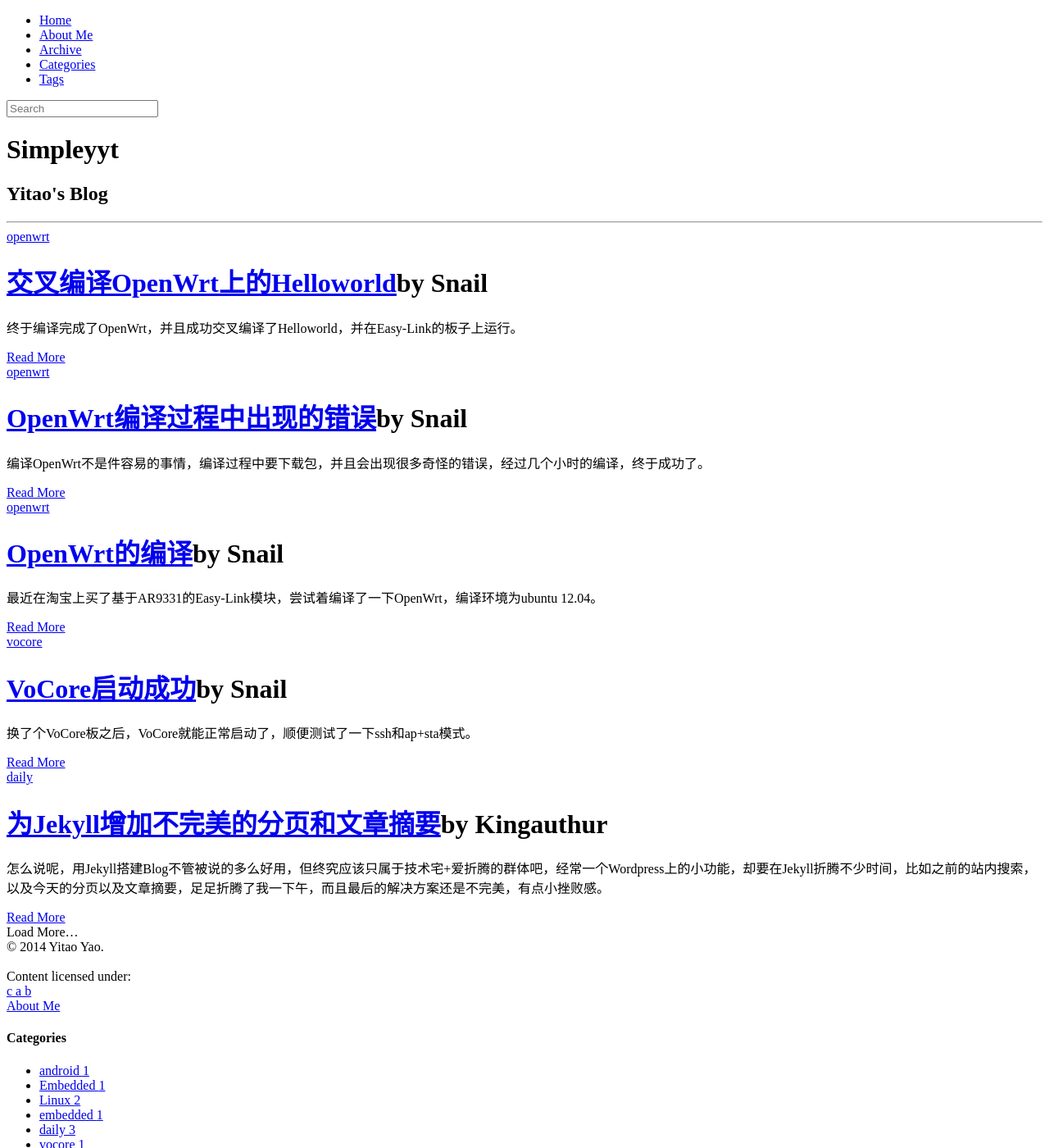
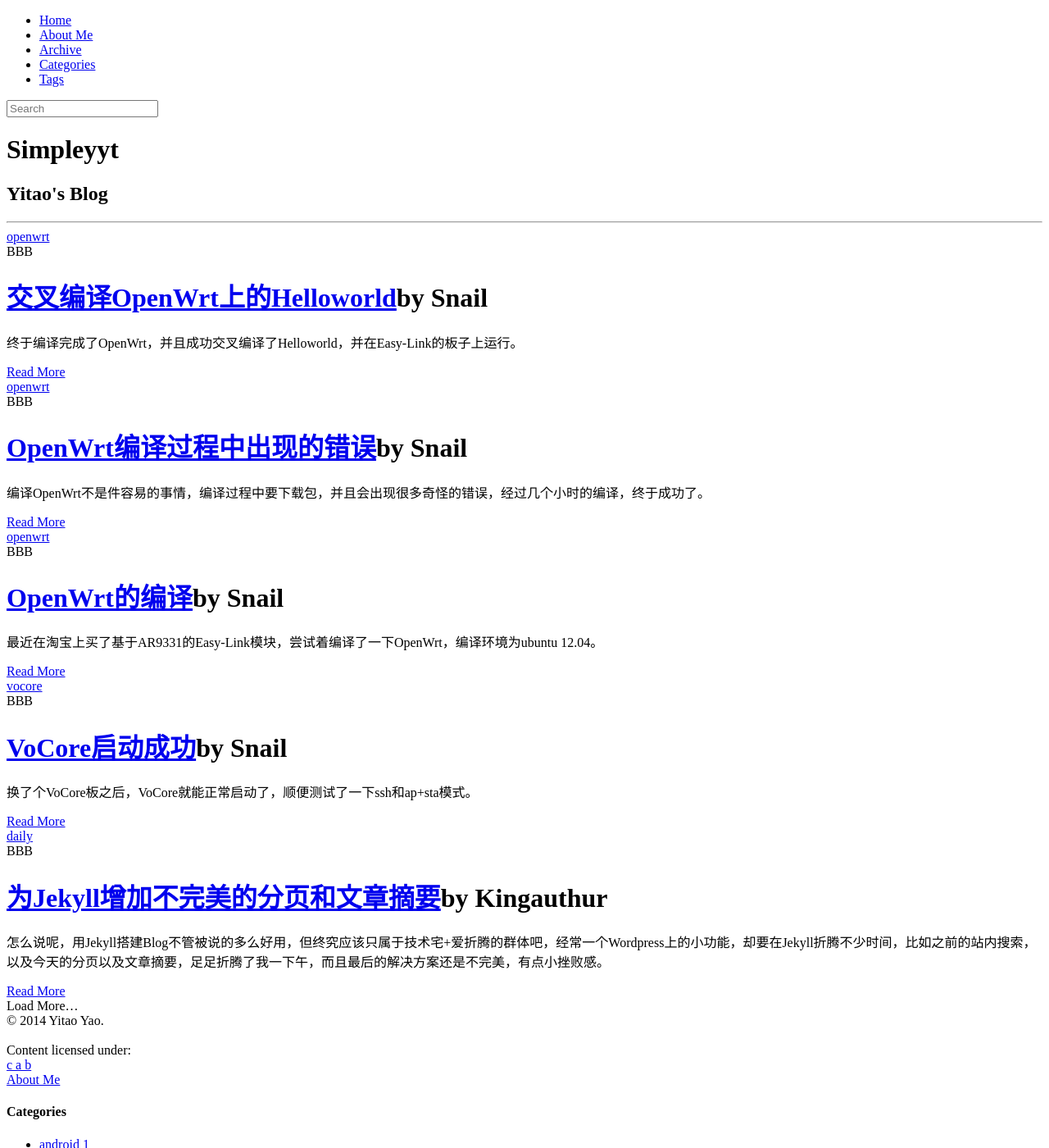
Before and after one commit to DutZMZ/Zuijishu, a Jekyll site: the page built from index.html, in a window 1280 px wide and 1400 px high. Shown: the whole window at 82% size. Built offline with Jekyll 4.4.1, drawn with Linux system fonts in a browser that asks for light colours; nearby versions of some CDN libraries; library files that are not in the unit come from our copies; the list of posts is cut into pages by our own code.

Commit message:
Update index.html

```diff
--- a/index.html
+++ b/index.html
@@ -9,7 +9,7 @@ group: home
 	{% if site.tagline %}<h2>{{ site.tagline }}</h2>{% endif %}
 	{% else %}
 	<h1>{{ page.title }} </h1>
-	{% if page.tagline %}<h2>A{{ page.tagline }}</h2>{% endif %}
+	{% if page.tagline %}<h2>ABC{{ page.tagline }}</h2>{% endif %}
 	{% endif %}
 </div>
 <div class="cont932">
@@ -22,6 +22,7 @@ group: home
 				{% assign category = categories_list.first %}
 				{% include themes/Snail/category.html %}
 				{% assign categories_list = nil %}
+				BBB
 			</div>
 			<div class="journal-body">
 				<h1 class="journal-title"><a href="{{ post.url }}">{{ post.title }}</a><span class="author">{{ post.tagline }}</span></h1>
```
